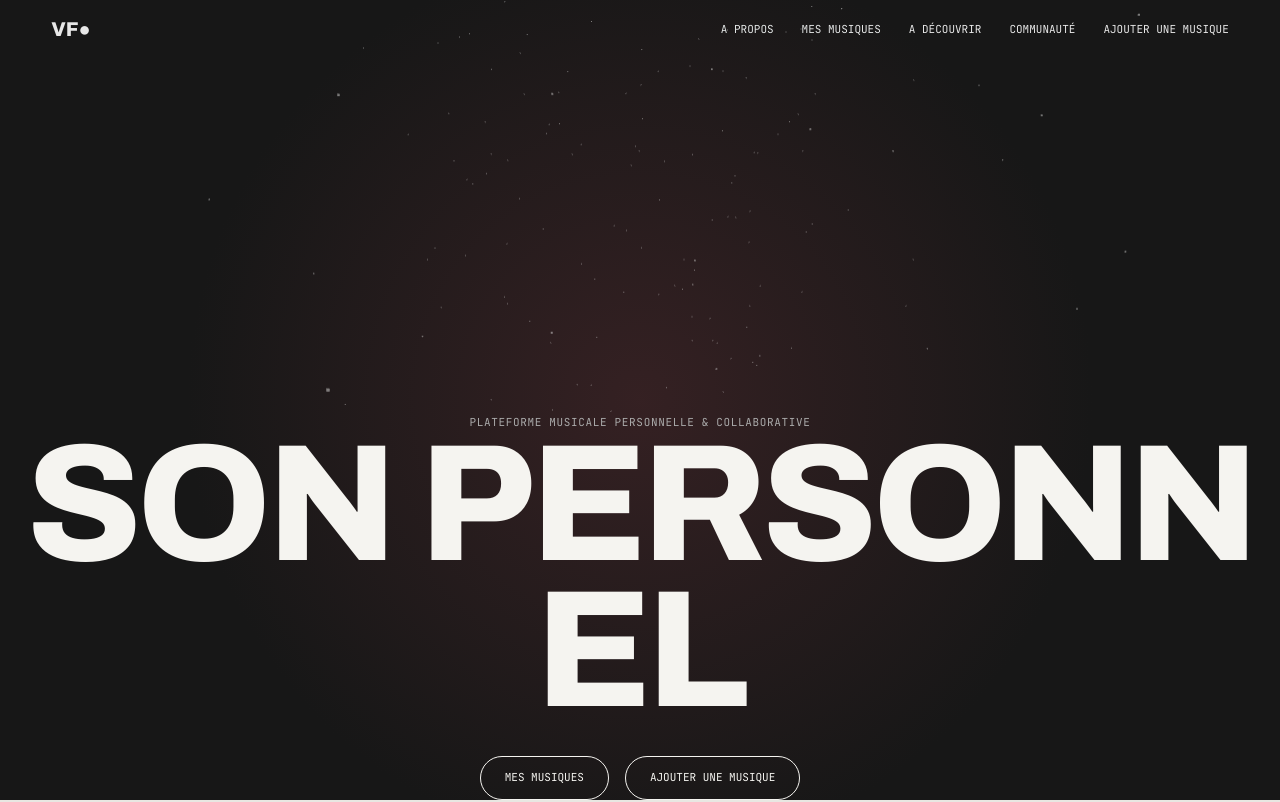
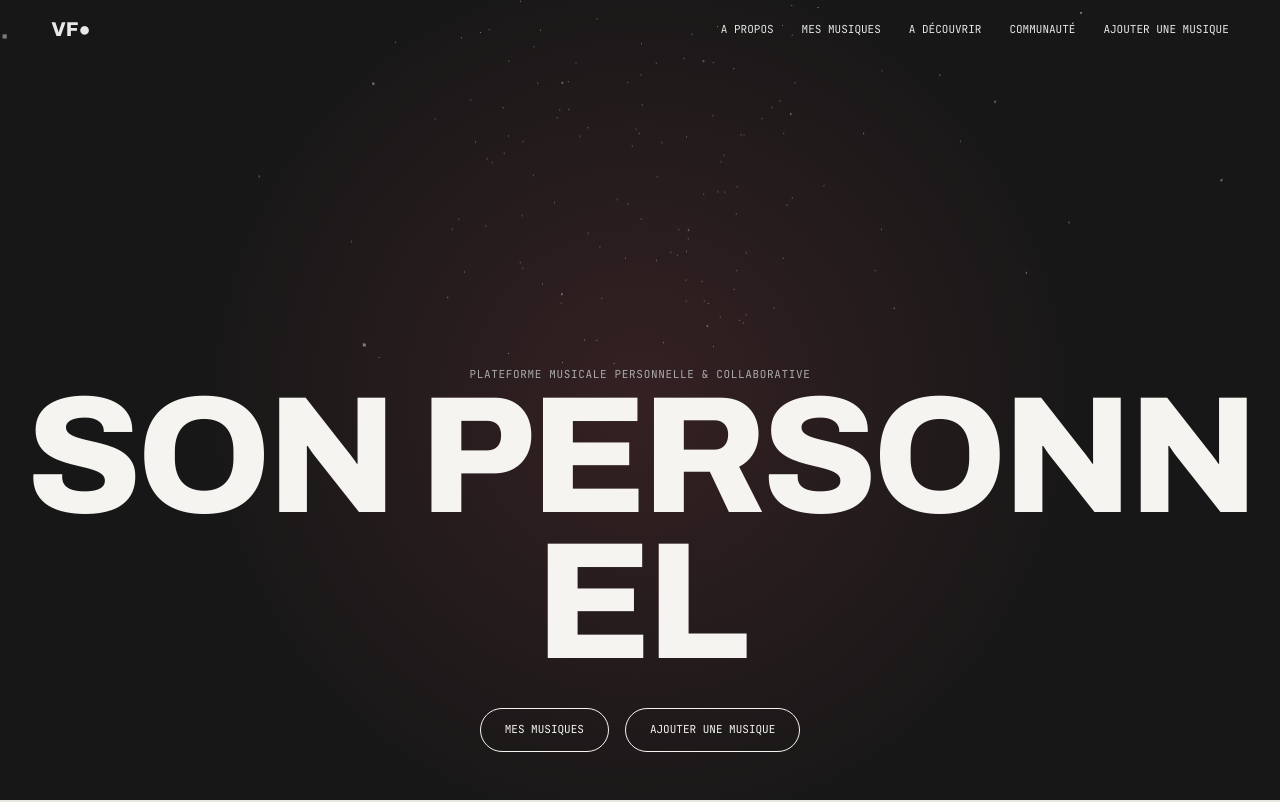
Before and after one commit to mfrgt4/vinyl-folio, a React (Vite) app: page / in a window 1280 px wide. Shown: the top 802 px of the page. Built offline with nearby package versions, Linux system fonts and the light colour scheme.

Commit message:
Update Home.tsx

```diff
--- a/src/pages/Home.tsx
+++ b/src/pages/Home.tsx
@@ -11,7 +11,7 @@ export default function Home() {
       {!mobile && <Suspense fallback={null}><Particles/></Suspense>}
       <p className="mono" style={{color:'#aaa'}}>Plateforme musicale personnelle & collaborative</p>
       <h1 aria-label="Son personnel">{'SON PERSONNEL'.split('').map((c,i)=><motion.span key={i} style={{display:'inline-block',whiteSpace:'pre'}} initial={{y:'110%',opacity:0}} animate={{y:0,opacity:1}} transition={{delay:.4+i*.04,duration:.8,ease:[.2,.8,.2,1]}}>{c}</motion.span>)}</h1>
-      <div style={{display:'flex',gap:16,marginTop:32}}><Link className="btn" to="/mes-musiques">Mes Musiques</Link><Link className="btn" to="/ajouter">Ajouter une musique</Link></div>
+      <div style={{display:'flex',gap:16,marginTop:32,marginBottom:48}}><Link className="btn" to="/mes-musiques">Mes Musiques</Link><Link className="btn" to="/ajouter">Ajouter une musique</Link></div>
     </section>
     <section className="split" style={{padding:'120px 0'}}>
       <motion.h2 initial={{opacity:0,x:-60}} whileInView={{opacity:1,x:0}} viewport={{once:true}} transition={{duration:.9}}>Un univers,<br/>des disques.</motion.h2>
```
